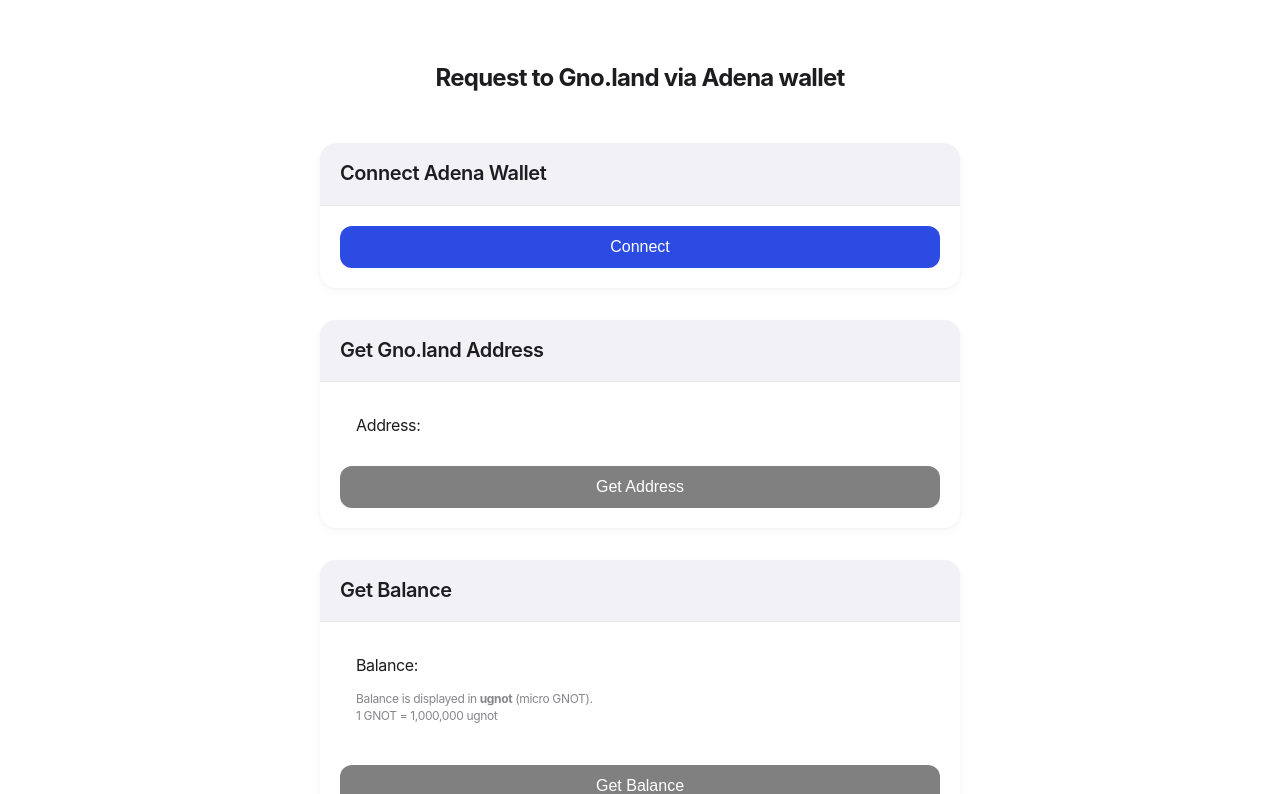
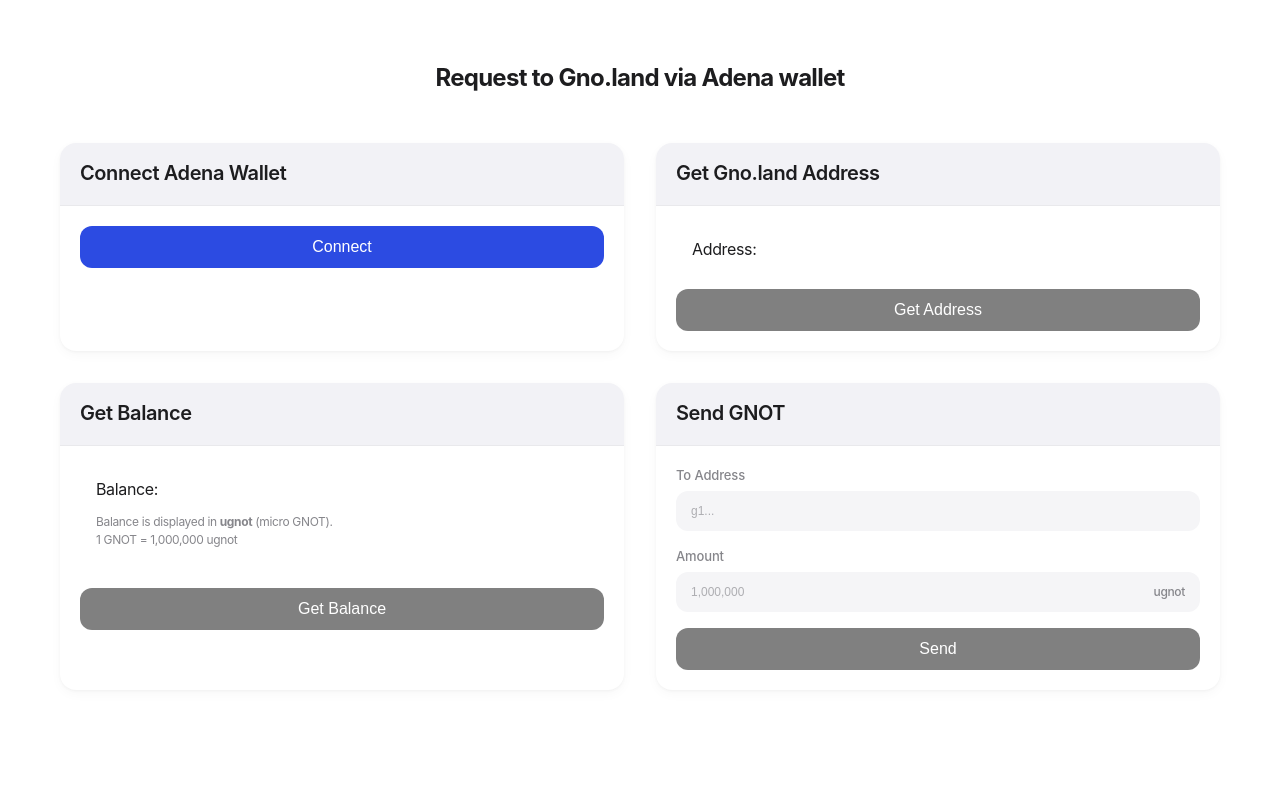
Before and after one commit to Zomebie/simple-dapp, a React (Vite) app: page / in a window 1280 px wide. Shown: the top 794 px of the page. Built offline with nearby package versions, Linux system fonts and the light colour scheme.

Commit message:
style: wrap cards

```diff
--- a/src/App.tsx
+++ b/src/App.tsx
@@ -33,10 +33,8 @@
 `;
 
 const Main = styled.main`
-  width: 680px;
-  padding: 0 20px;
   display: flex;
-  flex-direction: column;
+  flex-wrap: wrap;
   gap: 2rem;
 `;
 
--- a/src/components/common/Card.tsx
+++ b/src/components/common/Card.tsx
@@ -1,6 +1,7 @@
 import styled from "styled-components";
 
 const CardWrapper = styled.section`
+  flex: 1 0 500px;
   border-radius: 16px;
   background: #ffffff;
   box-shadow:
```
